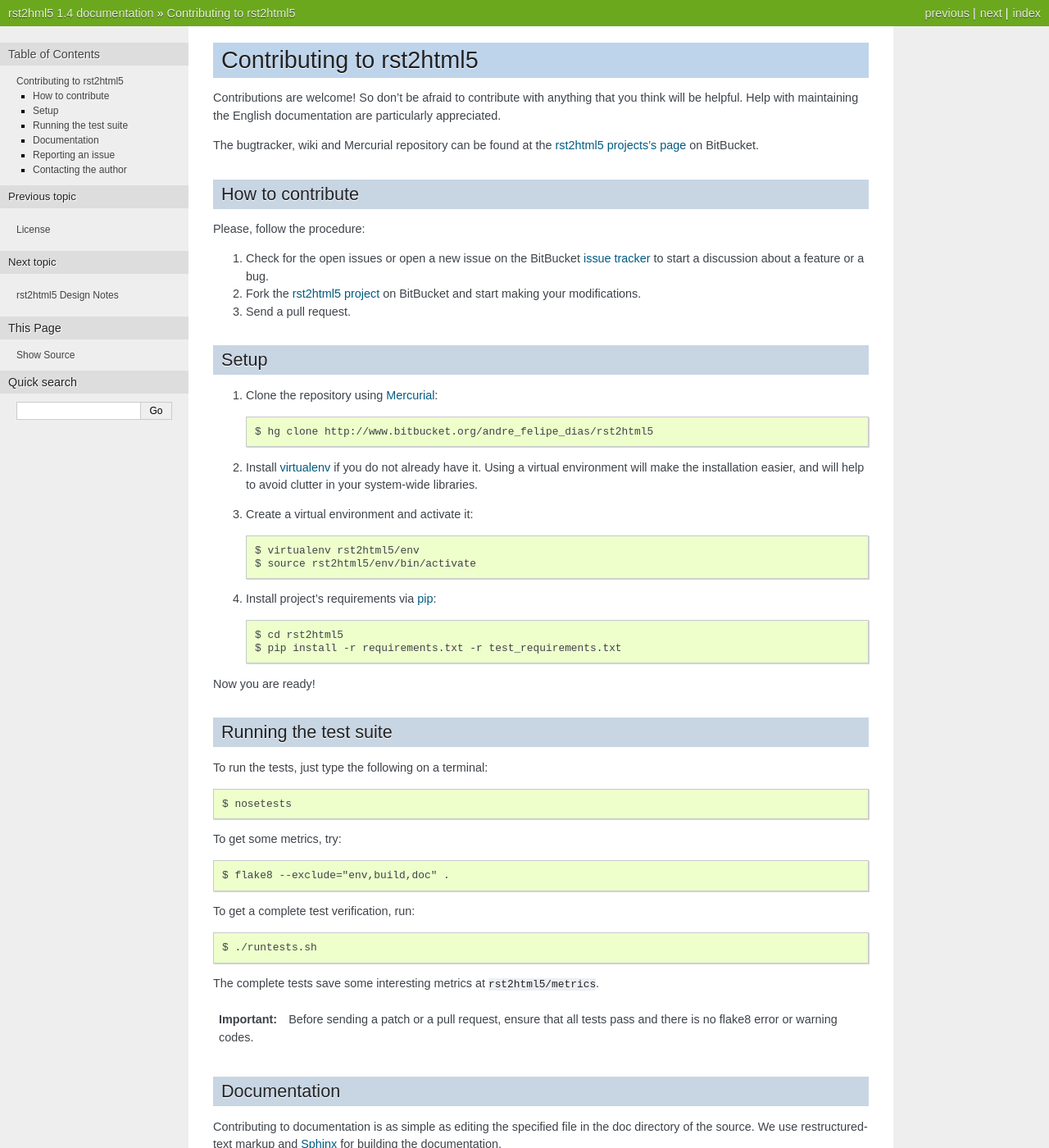
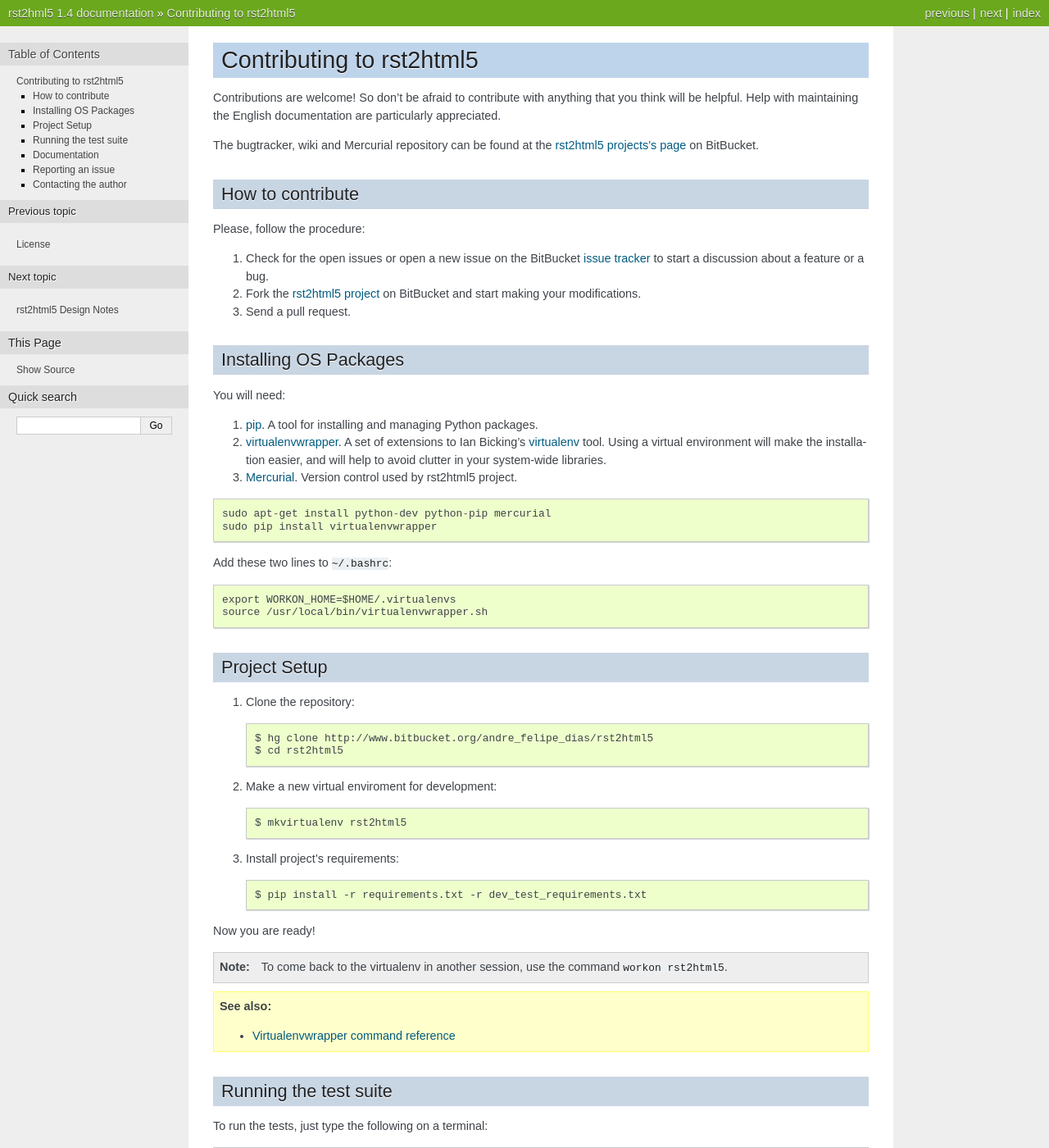
Before and after one commit to andredias/rst2html5, a Sphinx documentation site: the page built from docs/contributing.rst, in a window 1280 px wide and 1400 px high. Shown: the whole window at 82% size. Built offline with Sphinx 7.4.7, drawn with Linux system fonts in a browser that asks for light colours; some of the changed text lies outside the part shown.

Commit message:
contribution chapter improved

```diff
--- /dev/null
+++ b/dev_test_requirements.txt
@@ -0,0 +1,4 @@
+nose
+bumpversion
+isort
+tox
--- a/docs/contributing.rst
+++ b/docs/contributing.rst
@@ -21,28 +21,57 @@
 #. Send a pull request.
 
 
-Setup
-=====
+Installing OS Packages
+======================
 
-#. Clone the repository using `Mercurial <http://mercurial.selenic.com/>`_::
+You will need:
+
+#. pip_. A tool for installing and managing Python packages.
+#. virtualenvwrapper_.
+   A set of extensions to Ian Bicking’s virtualenv_ tool.
+   Using a virtual environment will make the installation easier,
+   and will help to avoid clutter in your system-wide libraries.
+#. Mercurial_. Version control used by rst2html5 project.
+
+
+::
+
+    sudo apt-get install python-dev python-pip mercurial
+    sudo pip install virtualenvwrapper
+
+Add these two lines to :code:`~/.bashrc`::
+
+    export WORKON_HOME=$HOME/.virtualenvs
+    source /usr/local/bin/virtualenvwrapper.sh
+
+
+Project Setup
+=============
+
+#. Clone the repository::
 
     $ hg clone http://www.bitbucket.org/andre_felipe_dias/rst2html5
+    $ cd rst2html5
 
-#. Install `virtualenv <http://pypi.python.org/pypi/virtualenv>`_ if you do not already have it.
-   Using a virtual environment will make the installation easier,
-   and will help to avoid clutter in your system-wide libraries.
+#. Make a new virtual enviroment for development::
 
-#. Create a virtual environment and activate it::
+    $ mkvirtualenv rst2html5
 
-    $ virtualenv rst2html5/env
-    $ source rst2html5/env/bin/activate
+#. Install project's requirements::
 
-#. Install project's requirements via `pip <https://pypi.python.org/pypi/pip>`_::
-
-    $ cd rst2html5
-    $ pip install -r requirements.txt -r test_requirements.txt
+    $ pip install -r requirements.txt -r dev_test_requirements.txt
 
 Now you are ready!
+
+.. note::
+
+    To come back to the virtualenv in another session,
+    use the command :code:`workon rst2html5`.
+
+.. seealso::
+
+    * `Virtualenvwrapper command reference`_
+
 
 .. _test suite:
 
@@ -53,15 +82,11 @@
 
     $ nosetests
 
-To get some metrics, try::
-
-    $ flake8 --exclude="env,build,doc" .
-
 To get a complete test verification, run::
 
-    $ ./runtests.sh
+    $ tox
 
-The complete tests save some interesting metrics at :file:`rst2html5/metrics`.
+The complete tests save some interesting metrics at :file:`rst2html5/.tox/metrics/log`.
 
 .. important::
 
@@ -72,9 +97,9 @@
 Documentation
 =============
 
-Contributing to documentation is as simple as editing the specified file in the doc directory
-of the source.
-We use restructuredtext markup and `Sphinx <http://sphinx-doc.org/>`_ for building the documentation.
+Contributing to documentation is as simple as
+editing the specified file in the :literal:`docs` directory.
+We use restructuredtext markup and Sphinx_ for building the documentation.
 
 
 .. _reporting an issue:
@@ -105,9 +130,9 @@
 Whenever possible, you should also provide external references to articles or documentation
 that endorses your request.
 
-While it's handy to provide useful code snippets in an issue, it is better for
-you as a developer to submit pull requests. By submitting pull request your
-contribution to ``rst2html5`` will be recorded by BitBucket.
+While it's handy to provide useful code snippets in an issue,
+it is better for you as a developer to submit pull requests.
+By submitting pull request your contribution to ``rst2html5`` will be recorded by BitBucket.
 
 ..
     Sending a pull request
@@ -125,7 +150,13 @@
 ``rst2html5`` is written and maintained by André Felipe Dias.
 You can reach me at `google plus`_ or twitter_.
 
+.. _pip: https://pip.pypa.io/en/latest/
+.. _virtualenvwrapper: http://virtualenvwrapper.readthedocs.org/en/latest/
+.. _virtualenv: https://virtualenv.pypa.io/en/latest/
+.. _Mercurial: http://mercurial.selenic.com/
+.. _Virtualenvwrapper command reference: http://virtualenvwrapper.readthedocs.org/en/latest/command_ref.html
 .. _rst2html5 project: https://bitbucket.org/andre_felipe_dias/rst2html5
+.. _Sphinx: http://sphinx-doc.org/
 .. _issue tracker: http://www.bitbucket.org/andre_felipe_dias/rst2html5/issues
 .. _twitter: https://twitter.com/andref_dias
 .. _google plus: https://plus.google.com/100373126641024342168
```
Also changed, not shown: other parts of docs/contributing.rst (+2 -2 lines).
